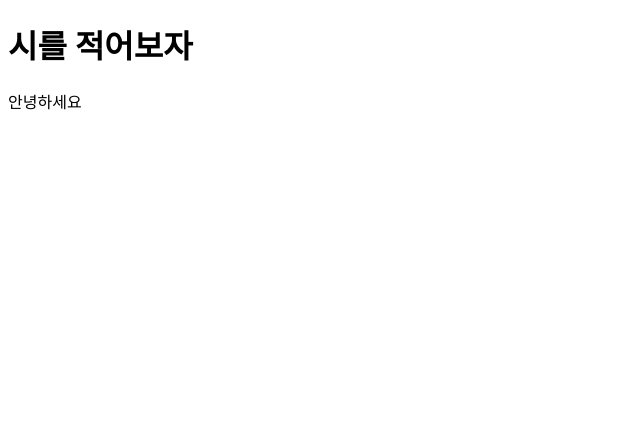
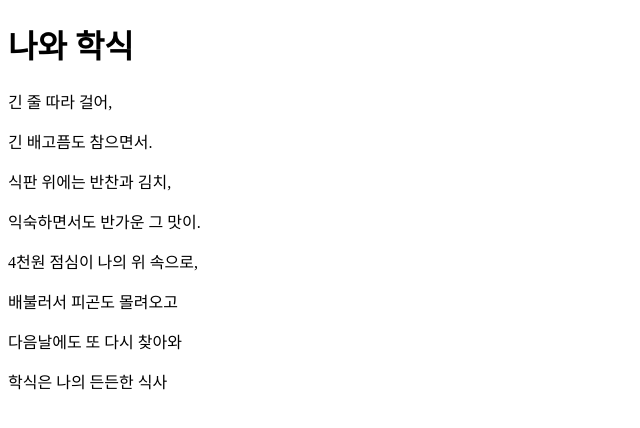
Before and after one commit to smwlink/myweb, a plain HTML site: page index.html in a window 1280 px wide. Shown: the whole page, without its empty margins (0-640 px from the left). Drawn offline with Linux system fonts and the light colour scheme.

Commit message:
Update index.html

```diff
--- a/index.html
+++ b/index.html
@@ -1,10 +1,18 @@
 <!DOCTYPE html>
 <html>
 <head>
-  <title>안녕하세요</title>
+    <title>Viewport Meta</title>
+    <meta name="viewport" content="user-scalable=no,initial-scale=1">
 </head>
 <body>
-  <h1>시를 적어보자</h1>
-  <p>안녕하세요</p>
+  <h1>나와 학식</h1>
+  <p>긴 줄 따라 걸어,</p>
+  <p>긴 배고픔도 참으면서.</p>
+  <p>식판 위에는 반찬과 김치,</p>
+  <p>익숙하면서도 반가운 그 맛이.</p>
+  <p>4천원 점심이 나의 위 속으로,</p>
+  <p>배불러서 피곤도 몰려오고</p>
+  <p>다음날에도 또 다시 찾아와</p>
+  <p>학식은 나의 든든한 식사</p>
 </body>
 </html>
```
